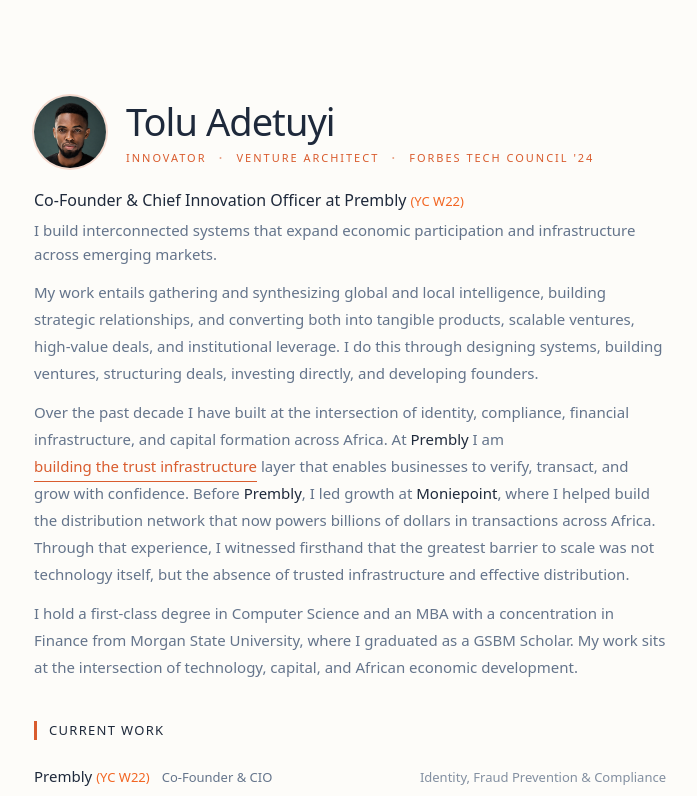
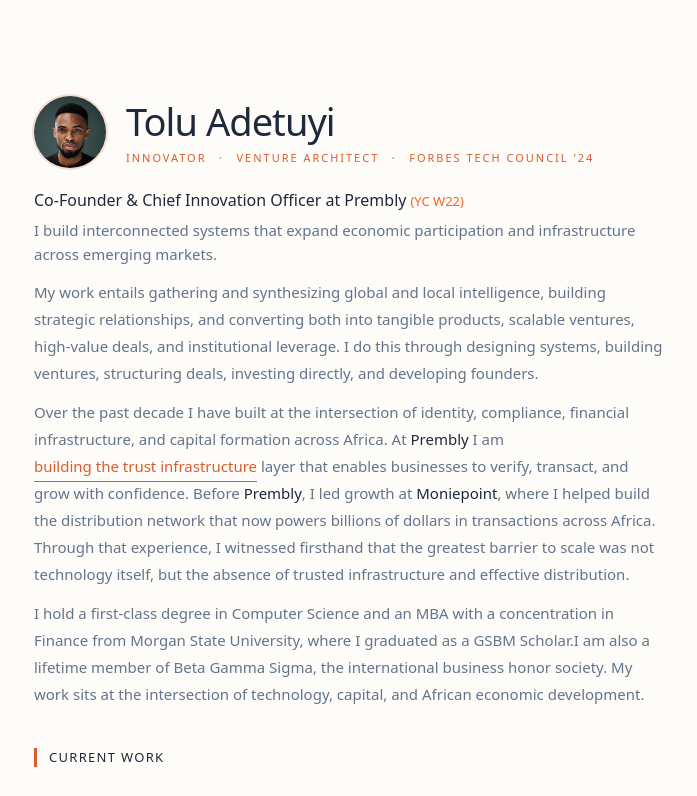
Before and after one commit to Threadigit/adetuyi.com, a Next.js app: page / in a window 1280 px wide. Shown: the top 796 px of the page, without its empty margins (290-987 px from the left). Built offline with nearby package versions, Linux system fonts and the light colour scheme.

Commit message:
update bio

```diff
--- a/src/app/page.tsx
+++ b/src/app/page.tsx
@@ -56,7 +56,7 @@ export default function Home() {
         </p>
         <p className="text-[15px] leading-[1.8] text-muted mt-3">
           I hold a first-class degree in Computer Science and an MBA with a concentration in Finance
-          from Morgan State University, where I graduated as a GSBM Scholar. My work sits at the intersection of technology,
+          from Morgan State University, where I graduated as a GSBM Scholar.I am also a lifetime member of Beta Gamma Sigma, the international business honor society. My work sits at the intersection of technology,
           capital, and African economic development.
         </p>
       </section>
```
